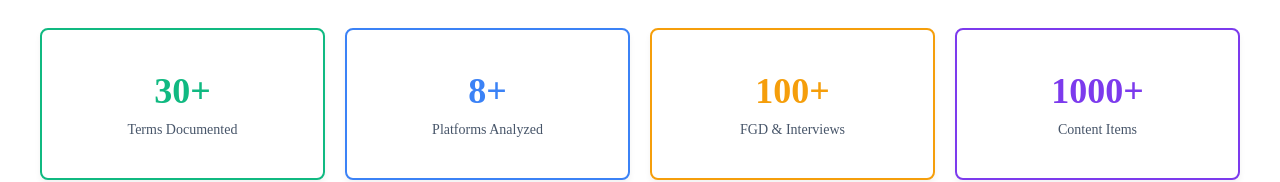
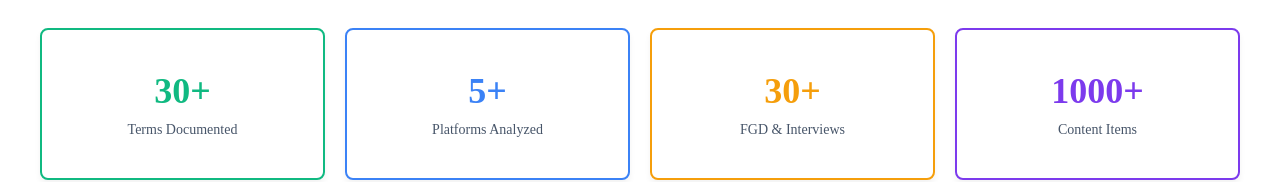
Before and after one commit to JobMwaura/KESL-NEXT, a Next.js app: page / in a window 1280 px wide. Shown: the part 754-936 px from the top of the page. Built offline with nearby package versions, Linux system fonts and the light colour scheme; no server answers; the database is empty.

Commit message:
Update homepage stats counts

```diff
--- a/app/page.js
+++ b/app/page.js
@@ -114,8 +114,8 @@ export default function Home() {
         <section style={{ padding: '60px 20px', maxWidth: '1200px', margin: '0 auto' }}>
           <div style={{ display: 'grid', gridTemplateColumns: 'repeat(auto-fit, minmax(200px, 1fr))', gap: '20px' }}>
             <StatBox number="30+" label="Terms Documented" color="#10b981" />
-            <StatBox number="8+" label="Platforms Analyzed" color="#3b82f6" />
-            <StatBox number="100+" label="FGD & Interviews" color="#f59e0b" />
+            <StatBox number="5+" label="Platforms Analyzed" color="#3b82f6" />
+            <StatBox number="30+" label="FGD & Interviews" color="#f59e0b" />
             <StatBox number="1000+" label="Content Items" color="#7c3aed" />
           </div>
         </section>
```
